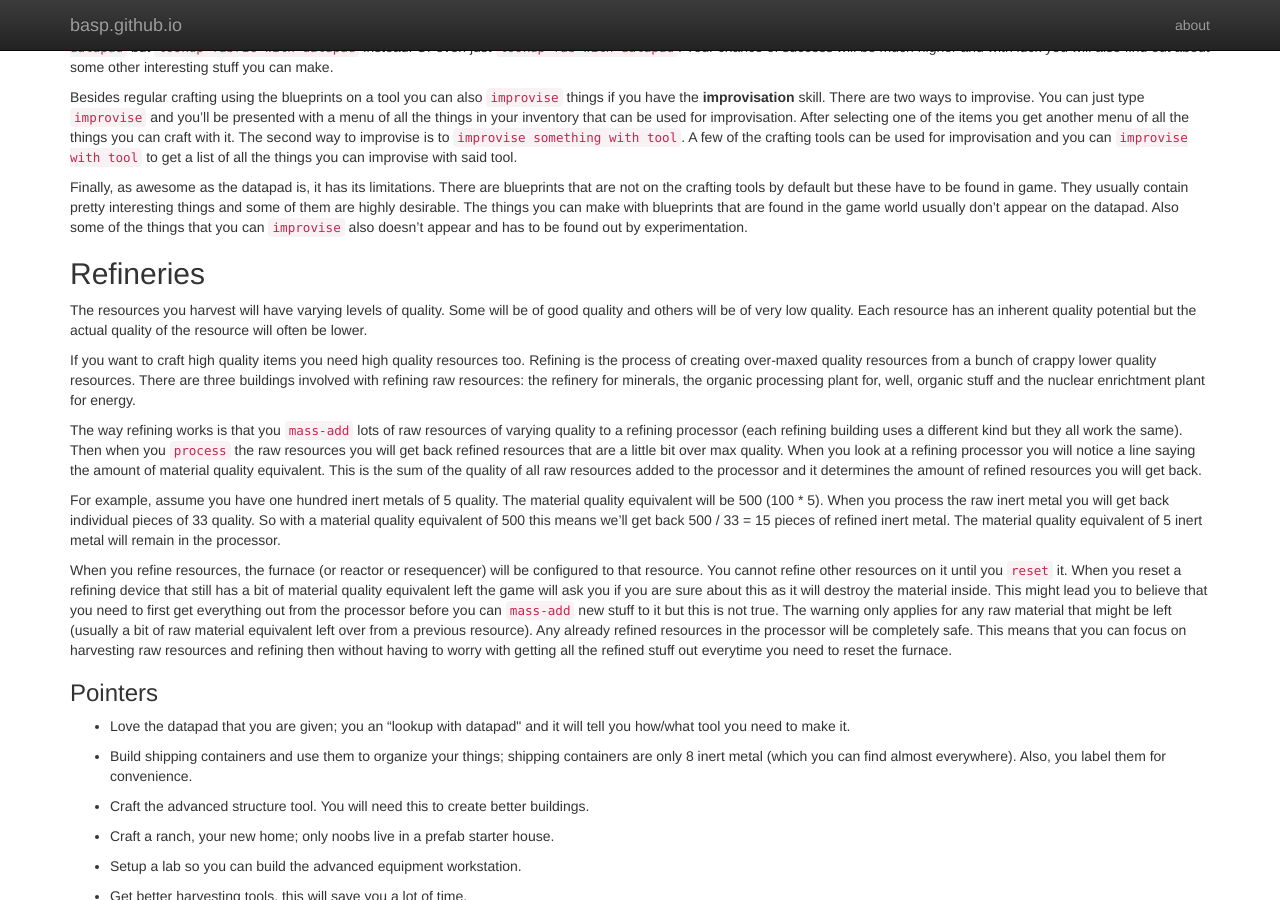
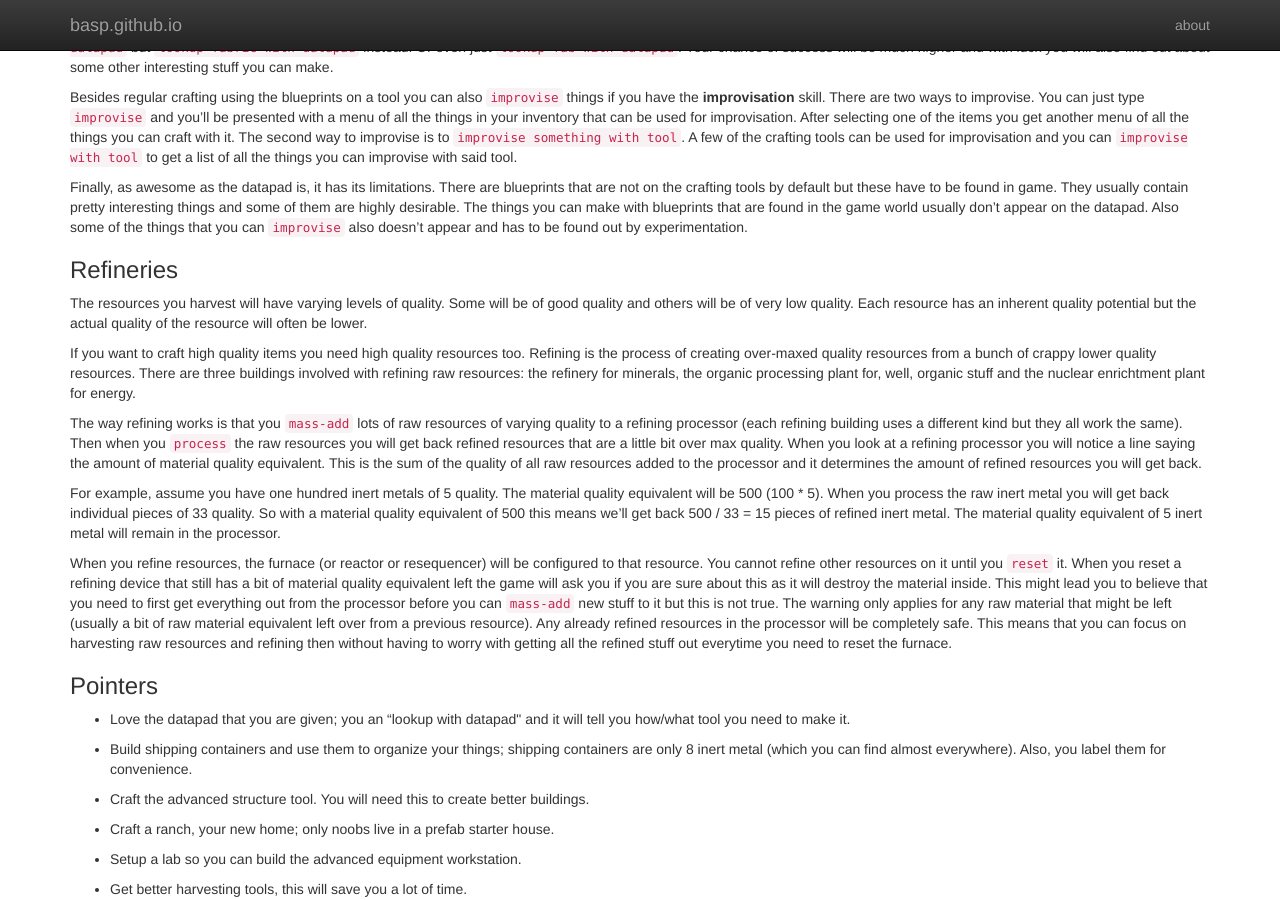
Before and after one commit to basp/basp.github.io, a Jekyll site: the page built from _posts/2014-03-27-AI-opinionated-newbie-guide.md, in a window 1280 px wide and 900 px high, scrolled down 2151 px. Built offline with Jekyll 4.4.1, drawn with Linux system fonts in a browser that asks for light colours; nearby versions of some CDN libraries; Markdown is read by kramdown in place of the engine named in the settings.

Commit message:
Fixed header size

```diff
--- a/_posts/2014-03-27-AI-opinionated-newbie-guide.md
+++ b/_posts/2014-03-27-AI-opinionated-newbie-guide.md
@@ -79,7 +79,7 @@ Besides regular crafting using the blueprints on a tool you can also `improvise`
 
 Finally, as awesome as the datapad is, it has its limitations. There are blueprints that are not on the crafting tools by default but these have to be found in game. They usually contain pretty interesting things and some of them are highly desirable. The things you can make with blueprints that are found in the game world usually don't appear on the datapad. Also some of the things that you can `improvise` also doesn't appear and has to be found out by experimentation.
 
-## Refineries
+### Refineries
 The resources you harvest will have varying levels of quality. Some will be of good quality and others will be of very low quality. Each resource has an inherent quality potential but the actual quality of the resource will often be lower.
 
 If you want to craft high quality items you need high quality resources too. Refining is the process of creating over-maxed quality resources from a bunch of crappy lower quality resources. There are three buildings involved with refining raw resources: the refinery for minerals, the organic processing plant for, well, organic stuff and the nuclear enrichtment plant for energy.
```
